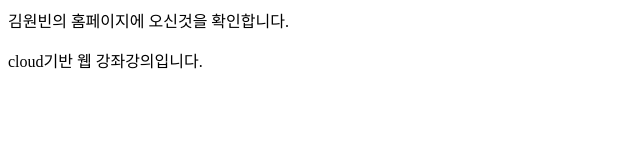
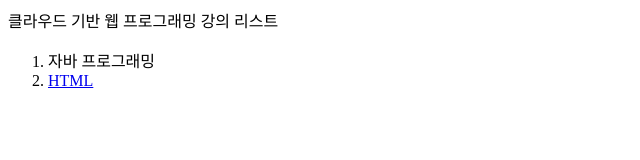
Before and after one commit to 1binkim/html, a plain HTML site: page index.html in a window 1280 px wide. Shown: the whole page, without its empty margins (0-640 px from the left). Drawn offline with Linux system fonts and the light colour scheme.

Commit message:
Update index.html

```diff
--- a/index.html
+++ b/index.html
@@ -6,7 +6,12 @@
     <title>index.html</title>
 </head>
 <body>
-    <header>김원빈의 홈페이지에 오신것을 확인합니다.</header>
-    <p>cloud기반 웹 강좌강의입니다.</p>
+    <header>클라우드 기반 웹 프로그래밍 강의 리스트</header>
+    <p>
+        <ol>
+           <li>자바 프로그래밍</li>
+            <li><a href="https://github.com/1binkim/html">HTML</li>
+        </ol>
+    </p>
 </body>
 </html>
```
